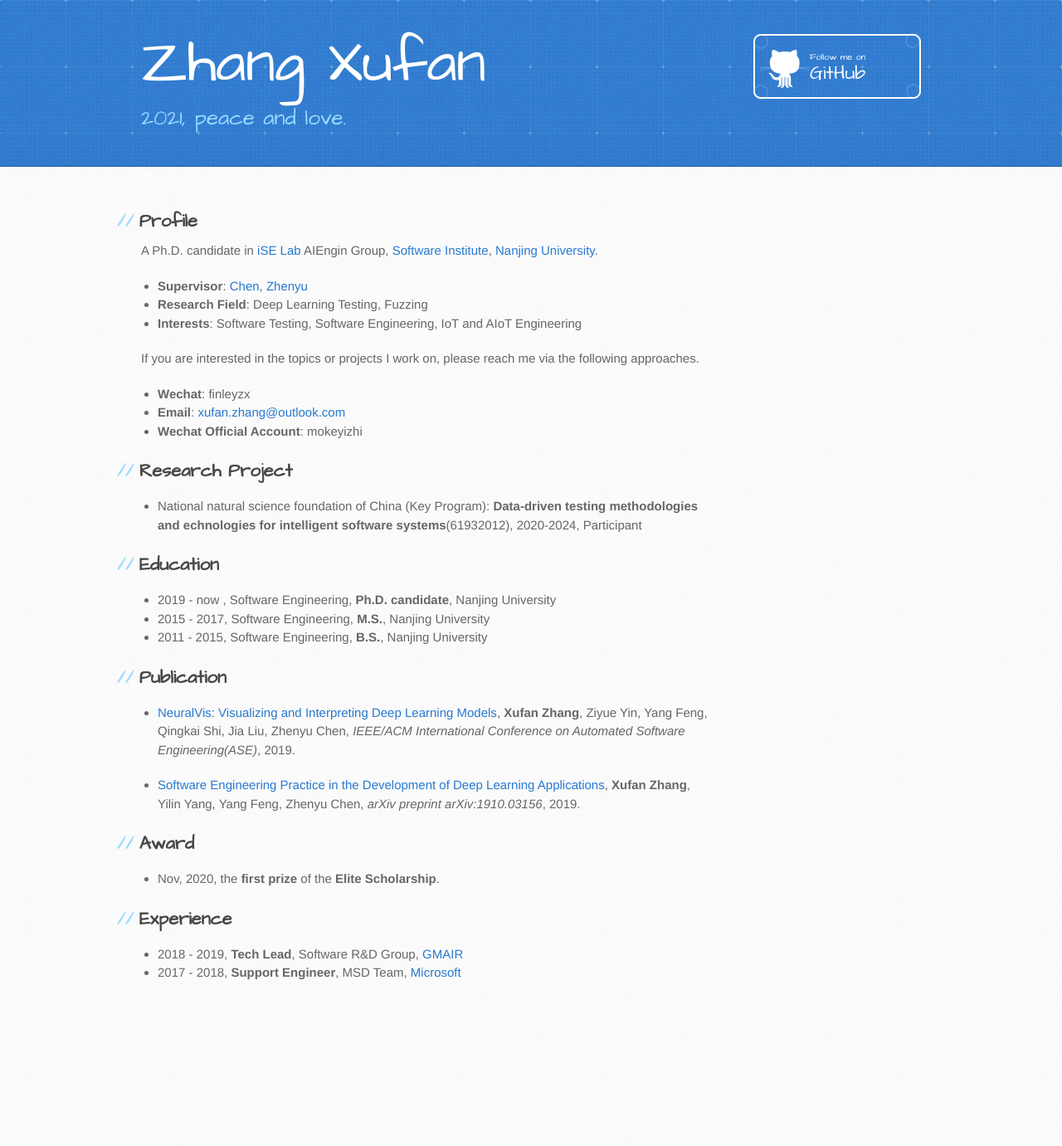
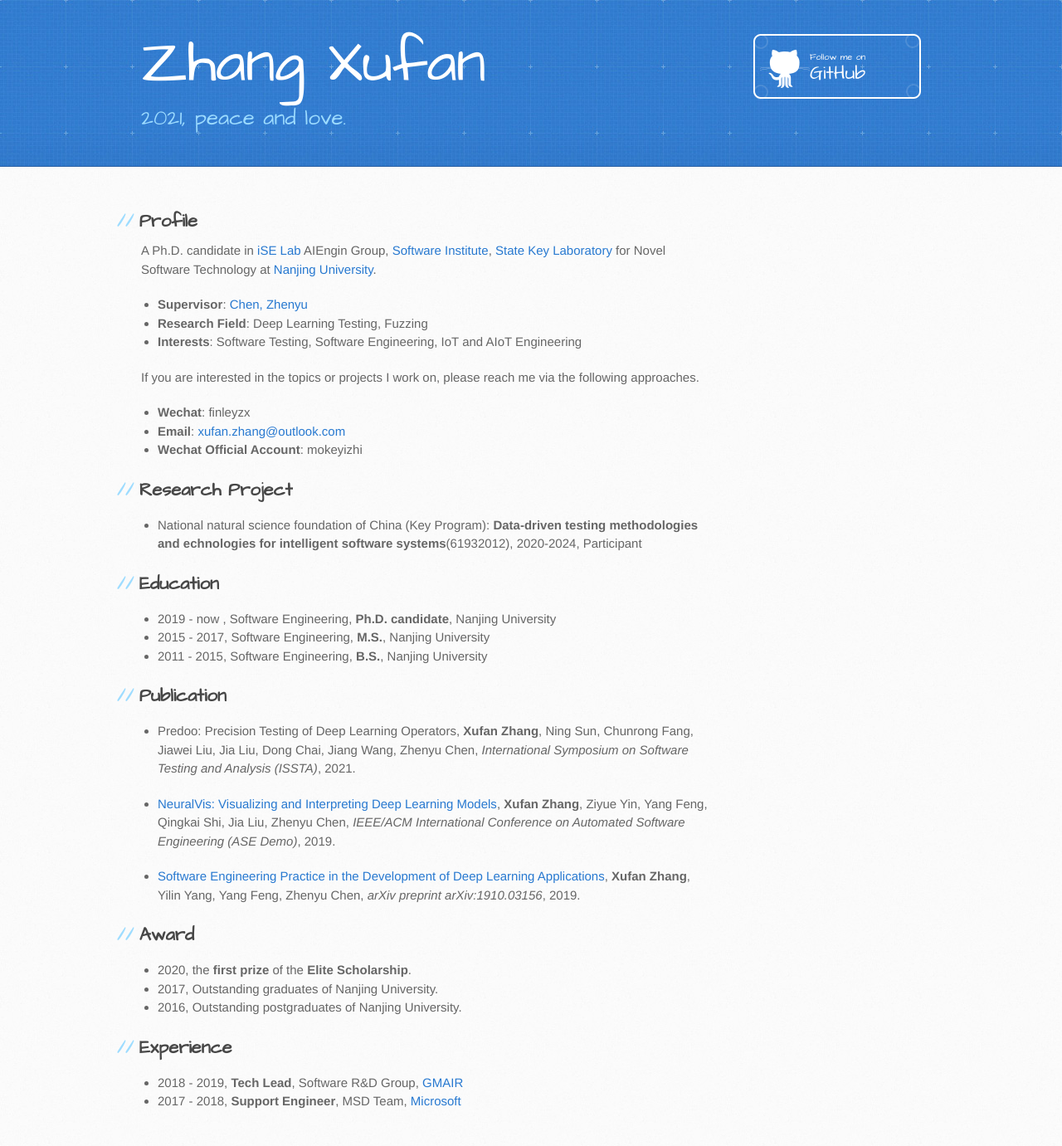
Before and after one commit to sunshinezxf/sunshinezxf.github.io, a Jekyll site: the page built from index.md, in a window 1280 px wide. Shown: the whole page at 83% size. Built offline with Jekyll 4.4.1, drawn with Linux system fonts in a browser that asks for light colours; our own code applies the rules of GitHub Pages for plain Markdown files; before the commit the page ends 1226 px from its top, so only the background shows below that.

Commit message:
desc: add new publication predoo in ISSTA 2021

```diff
--- a/index.md
+++ b/index.md
@@ -1,6 +1,6 @@
 ## Profile
 
-A Ph.D. candidate in [iSE Lab](http://www.iselab.cn) AIEngin Group, [Software Institute](https://software.nju.edu.cn), [Nanjing University](https://www.nju.edu.cn).
+A Ph.D. candidate in [iSE Lab](http://www.iselab.cn) AIEngin Group, [Software Institute](https://software.nju.edu.cn), [State Key Laboratory](https://keysoftlab.nju.edu.cn) for Novel Software Technology at [Nanjing University](https://www.nju.edu.cn).
 
 - **Supervisor**: [Chen, Zhenyu](http://www.iselab.cn/faculty/ZhenyuChen)
 - **Research Field**: Deep Learning Testing, Fuzzing
@@ -23,13 +23,18 @@ If you are interested in the topics or projects I work on, please reach me via t
 
 ## Publication
 
-- [NeuralVis: Visualizing and Interpreting Deep Learning Models](https://arxiv.org/pdf/1906.00690.pdf), **Xufan Zhang**, Ziyue Yin, Yang Feng, Qingkai Shi, Jia Liu, Zhenyu Chen, _IEEE/ACM International Conference on Automated Software Engineering(ASE)_, 2019.
+- Predoo: Precision Testing of Deep Learning Operators, **Xufan Zhang**, Ning Sun, Chunrong Fang, Jiawei Liu, Jia Liu, Dong Chai, Jiang Wang, Zhenyu Chen, _International Symposium on Software Testing and Analysis (ISSTA)_, 2021.
+
+- [NeuralVis: Visualizing and Interpreting Deep Learning Models](https://arxiv.org/pdf/1906.00690.pdf), **Xufan Zhang**, Ziyue Yin, Yang Feng, Qingkai Shi, Jia Liu, Zhenyu Chen, _IEEE/ACM International Conference on Automated Software Engineering (ASE Demo)_, 2019.
 
 - [Software Engineering Practice in the Development of Deep Learning Applications](https://arxiv.org/pdf/1910.03156.pdf), **Xufan Zhang**, Yilin Yang, Yang Feng, Zhenyu Chen, _arXiv preprint arXiv:1910.03156_, 2019.
 
+
 ## Award
 
-- Nov, 2020, the **first prize** of the **Elite Scholarship**.
+- 2020, the **first prize** of the **Elite Scholarship**.
+- 2017, Outstanding graduates of Nanjing University.
+- 2016, Outstanding postgraduates of Nanjing University.
 
 ## Experience
 
```
